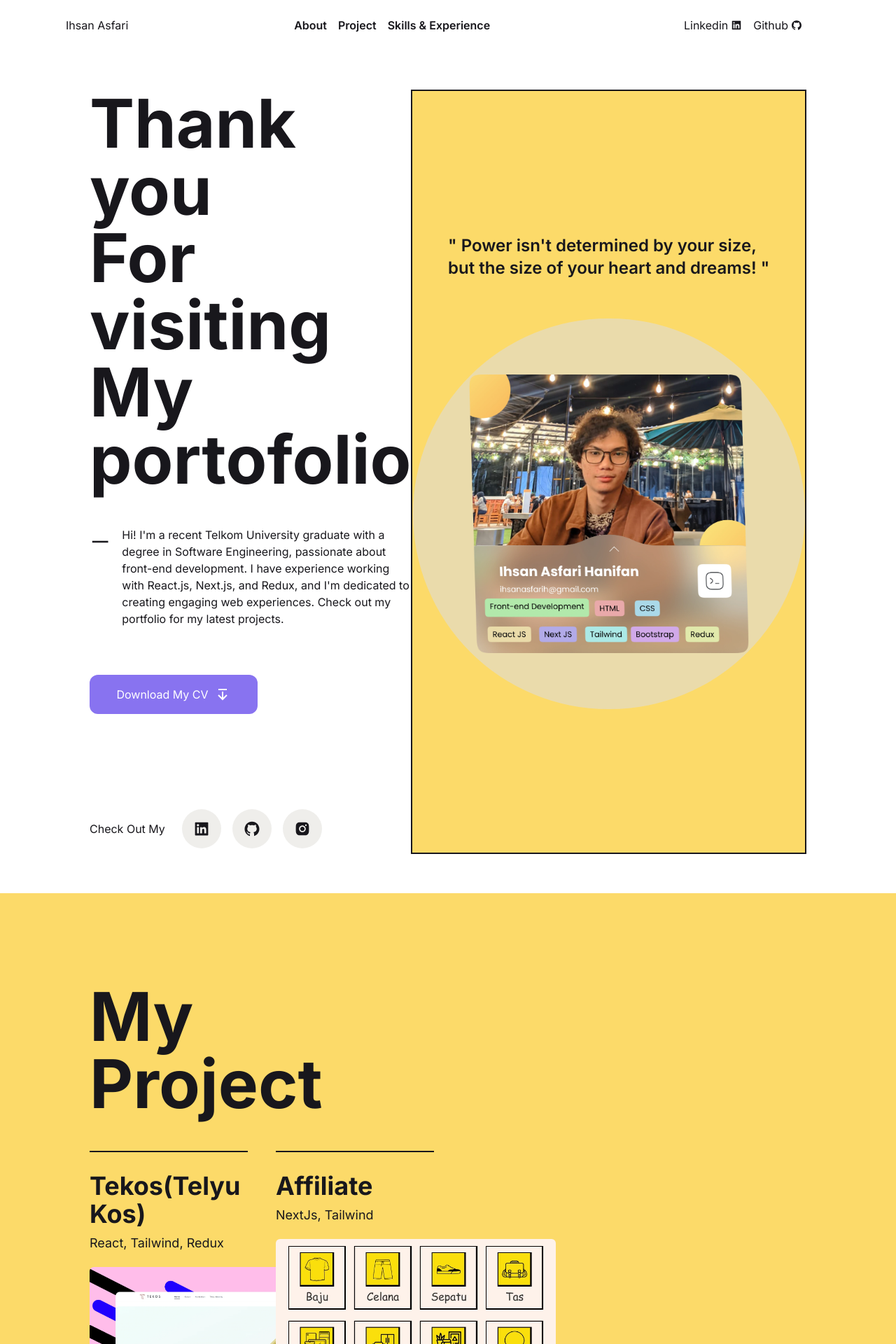
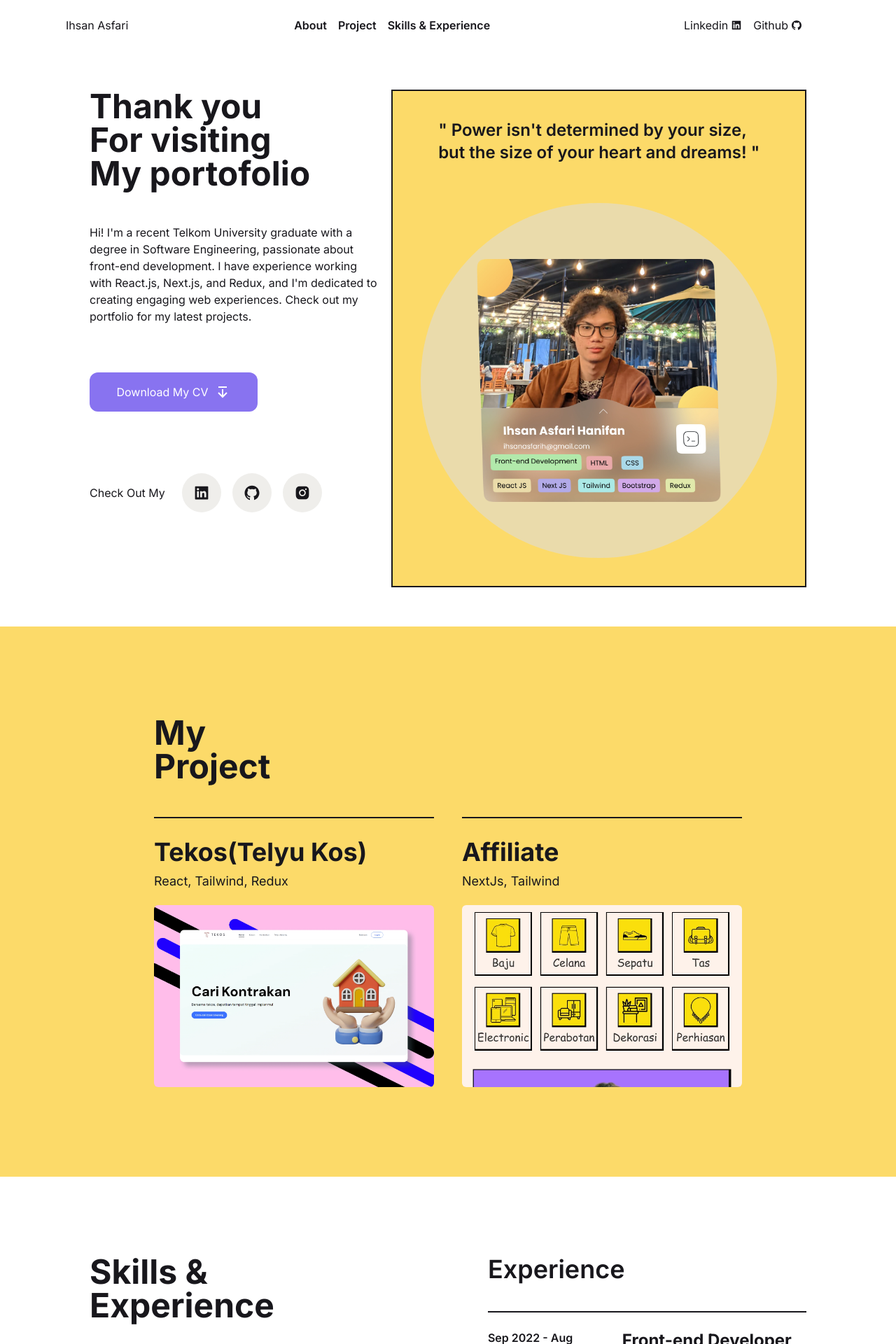
Before and after one commit to Ihsanasfari/myporto2, a Next.js app: page / in a window 1280 px wide. Shown: the top 1920 px of the page at 70% size. Built offline with nearby package versions, Linux system fonts and the light colour scheme.

Commit message:
update responsive (exclude top nav and detail project)

```diff
--- a/src/app/ExperienceList/index.js
+++ b/src/app/ExperienceList/index.js
@@ -2,7 +2,7 @@ import React from "react";
 import experienceData from "/public/data/experienceData.json";
 const ExperienceList = () => {
   return (
-    <div className="flex flex-col w-3/5">
+    <div className="flex flex-col w-full lg:w-3/5 lg:px-0">
       <h2 className="text-4xl font-semibold pb-8">Experience</h2>
       {experienceData.map((data) => {
         return (
@@ -10,7 +10,7 @@ const ExperienceList = () => {
             <hr className="h-[2px] my-2 bg-primary3 border-0 " />
             <div className="py-4 flex gap-8">
               <span className="font-semibold">{data.year}</span>
-              <div className="flex flex-col gap-4">
+              <div className="flex flex-col gap-4 w-3/5 ">
                 <span className="text-2xl font-bold">{data.role}</span>
                 <span className="font-medium opacity-90">
                   {data.experienceName}
--- a/src/app/components/ProjectList/index.js
+++ b/src/app/components/ProjectList/index.js
@@ -4,10 +4,10 @@ import Link from "next/link";
 import projectData from "/public/data/projectData.json";
 const ProjectList = async () => {
   return (
-    <div className="grid grid-cols-4 content-center gap-y-5 gap-x-10 text-primary3">
+    <div className="grid  lg:grid-cols-2 2xl:grid-cols-4 content-center gap-y-5 gap-x-10 text-primary3">
       {projectData.map((project) => {
         return (
-          <div className="flex flex-col gap-5  " key={project.id}>
+          <div className="flex flex-col gap-5 " key={project.id}>
             <hr className="h-[2px] my-2 bg-primary3 border-0 " />
             <div className="flex flex-col gap-2">
               <h1 className="text-4xl font-bold">{project.projectName}</h1>
@@ -29,7 +29,7 @@ const ProjectList = async () => {
               }}
               style={{ backgroundImage: `url(${project.images[0]})` }}
               id={project.id}
-              className="flex rounded-md  w-[400px] h-[260px] items-center justify-center cursor-pointer  bg-cover bg-center relative overflow-hidden"
+              className="flex rounded-md w-[340px] lg:w-[400px] h-[260px] items-center justify-center cursor-pointer  bg-cover bg-center relative overflow-hidden"
             >
               <div className="flex items-center justify-center group absolute inset-0 transition-all  ease-in-out duration-300 hover:bg-primary3 hover:bg-opacity-95">
                 <span className="text-primary1 opacity-0 group-hover:opacity-100 ease-in-out duration-1000">
--- a/src/app/components/TopNav/index.js
+++ b/src/app/components/TopNav/index.js
@@ -32,7 +32,7 @@ function TopNav() {
               to="projects"
               spy={true}
               smooth={true}
-              offset={-60}
+              offset={-40}
               duration={500}
             >
               Project
--- a/src/app/page.js
+++ b/src/app/page.js
@@ -11,32 +11,29 @@ import ProjectList from "./components/ProjectList";
 import ExperienceList from "./ExperienceList";
 
 export default function Home() {
-  const fileUrl = "/public/file/Ihsan Asfari Hanifan.pdf";
-  const filename = "Ihsan Asfari Hanivan.pdf";
   return (
     <>
       <main className=" flex min-h-screen flex-col items-center justify-between  text-primary3  ">
         <div
           id="about"
-          className="flex justify-between  w-full h-fit py-14 bg-white px-32"
+          className="flex flex-col-reverse gap-4 lg:flex-row justify-between items-center lg:items-start  w-full h-fit py-14 bg-white px-4 lg:px-32"
         >
-          <div className="flex flex-col justify-center  w-3/4  ">
-            <div className="flex flex-col gap-12 ">
-              <h1 className="text-8xl font-bold">
+          <div className="flex flex-col justify-center  w-3/4">
+            <div className="flex flex-col gap-4 xl:gap-12 justify-center   items-center lg:items-start">
+              <h1 className="text-4xl xl:text-5xl 2xl:text-8xl font-bold text-center lg:text-start">
                 Thank you <br />
                 For visiting <br />
                 My portofolio
               </h1>
-              <div className="flex gap-4">
-                <MdOutlineMaximize className="w-40 h-16" />
-                <span>
-                  Hi! I'm a recent Telkom University graduate with a degree in
-                  Software Engineering, passionate about front-end development.
-                  I have experience working with React.js, Next.js, and Redux,
-                  and I'm dedicated to creating engaging web experiences. Check
-                  out my portfolio for my latest projects.
-                </span>
-              </div>
+
+              <span>
+                Hi! I'm a recent Telkom University graduate with a degree in
+                Software Engineering, passionate about front-end development. I
+                have experience working with React.js, Next.js, and Redux, and
+                I'm dedicated to creating engaging web experiences. Check out my
+                portfolio for my latest projects.
+              </span>
+
               <Link
                 target="_blank"
                 href={
@@ -49,7 +46,7 @@ export default function Home() {
                 <BiArrowFromTop className="text-2xl transform transition-transform" />
               </Link>
             </div>
-            <div className="flex items-center gap-4 pt-32">
+            <div className="flex flex-col lg:flex-row items-center gap-4 pt-10 xl:pt-20 2xl:pt-36">
               <p>Check Out My </p>
               <div className="flex items-center gap-4 p-2 text-2xl">
                 <Link
@@ -76,14 +73,14 @@ export default function Home() {
               </div>
             </div>
           </div>
-          <div className=" group flex flex-col gap-14 w-full  bg-primary2 border-2 border-primary3  items-center justify-center">
-            <span className="text-2xl font-semibold">
+          <div className=" group flex flex-col gap-4 xl:gap-14 w-full  bg-primary2 border-2 border-primary3  items-center justify-center p-4 xl:p-10">
+            <span className="lg:text-2xl font-semibold">
               " Power isn't determined by your size, <br />
               but the size of your heart and dreams! "
             </span>
-            <div className="flex items-center justify-center p-20 rounded-full bg-[#e0ddd8] bg-opacity-60 ">
+            <div className="flex items-center justify-center p-16 xl:p-20 rounded-full bg-[#e0ddd8] bg-opacity-60 ">
               <Image
-                className="animate-none"
+                className="animate-none w-60 xl:w-[400px]"
                 width={400}
                 height={300}
                 src={myprofile}
@@ -92,9 +89,12 @@ export default function Home() {
             </div>
           </div>
         </div>
-        <div id="projects" className="flex w-full  py-32 bg-primary2 ">
-          <div className="flex flex-col gap-10  px-32">
-            <h1 className="text-8xl font-bold">
+        <div
+          id="projects"
+          className="flex w-full justify-center py-32 bg-primary2 "
+        >
+          <div className="flex flex-col gap-10  px-4 lg:px-32">
+            <h1 className="text-4xl xl:text-5xl 2xl:text-8xl font-bold">
               My <br />
               Project
             </h1>
@@ -103,10 +103,10 @@ export default function Home() {
         </div>
         <div
           id="experiences"
-          className="flex justify-between w-full py-28  px-32"
+          className="flex flex-col lg:flex-row gap-8 lg:gap-0 items-center lg:items-start justify-center lg:justify-between w-full py-28  px-8 lg:px-32"
         >
-          <div className="flex flex-col gap-10  w-3/4">
-            <h1 className="text-8xl font-bold">
+          <div className="flex flex-col gap-10 lg:w-3/4">
+            <h1 className="text-4xl xl:text-5xl 2xl:text-8xl font-bold">
               Skills & <br />
               Experience
             </h1>
@@ -114,7 +114,7 @@ export default function Home() {
             <div className="flex flex-col ">
               <h2 className="text-4xl font-semibold pb-8">Skills</h2>
 
-              <div className="grid grid-cols-3 gap-10 w-1/2">
+              <div className="grid grid-cols-3 gap-10 w-full lg:w-1/2">
                 <div className="flex flex-col gap-4 items-center ">
                   <div className="flex  p-3 bg-primary3 text-white rounded-full text-4xl">
                     <BiLogoReact />
@@ -157,9 +157,9 @@ export default function Home() {
           </div>
           <ExperienceList />
         </div>
-        <footer className="flex flex-col  gap-2  w-full py-10 px-32">
+        <footer className="flex flex-col  gap-2  w-full py-10 px-4 lg:px-32">
           <hr className="h-[2px] my-2 bg-primary3 border-0 " />
-          <div className="flex justify-between font-semibold">
+          <div className="flex flex-col lg:flex-row justify-between font-semibold">
             <span>ihsanasfarih@gmail.com</span>
             <div className="flex gap-4">
               <span>build with</span>
```
